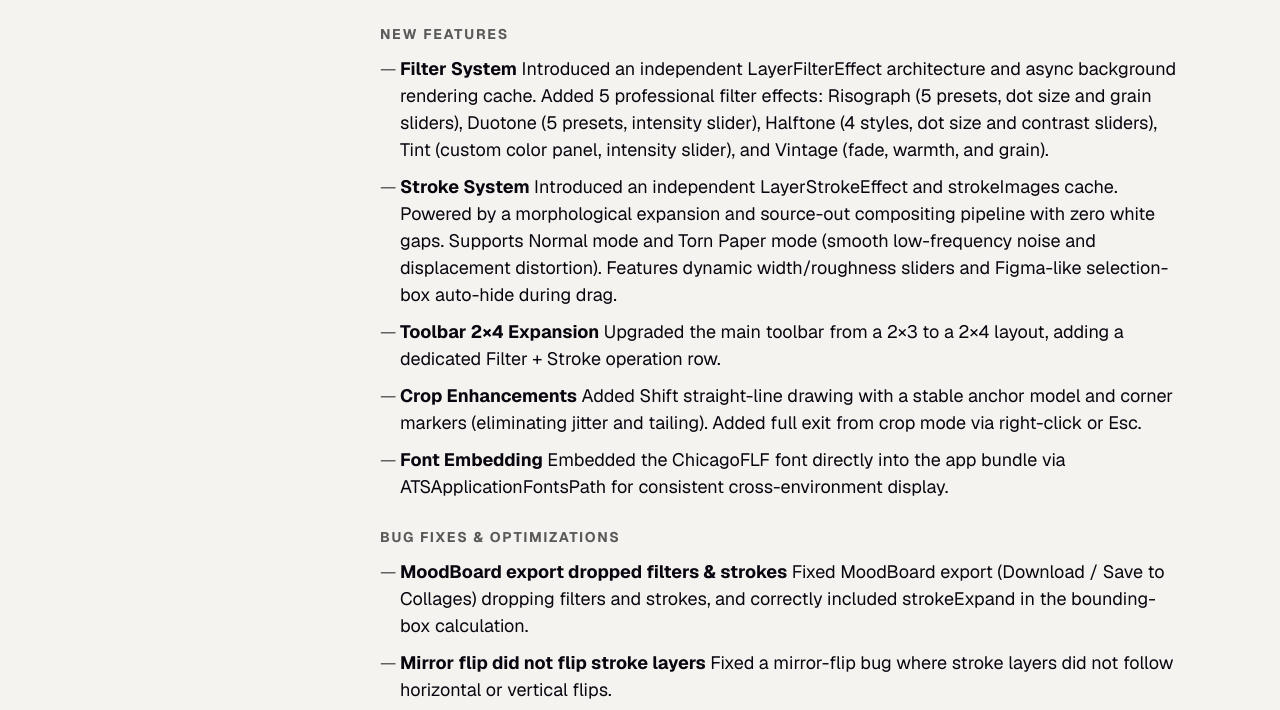
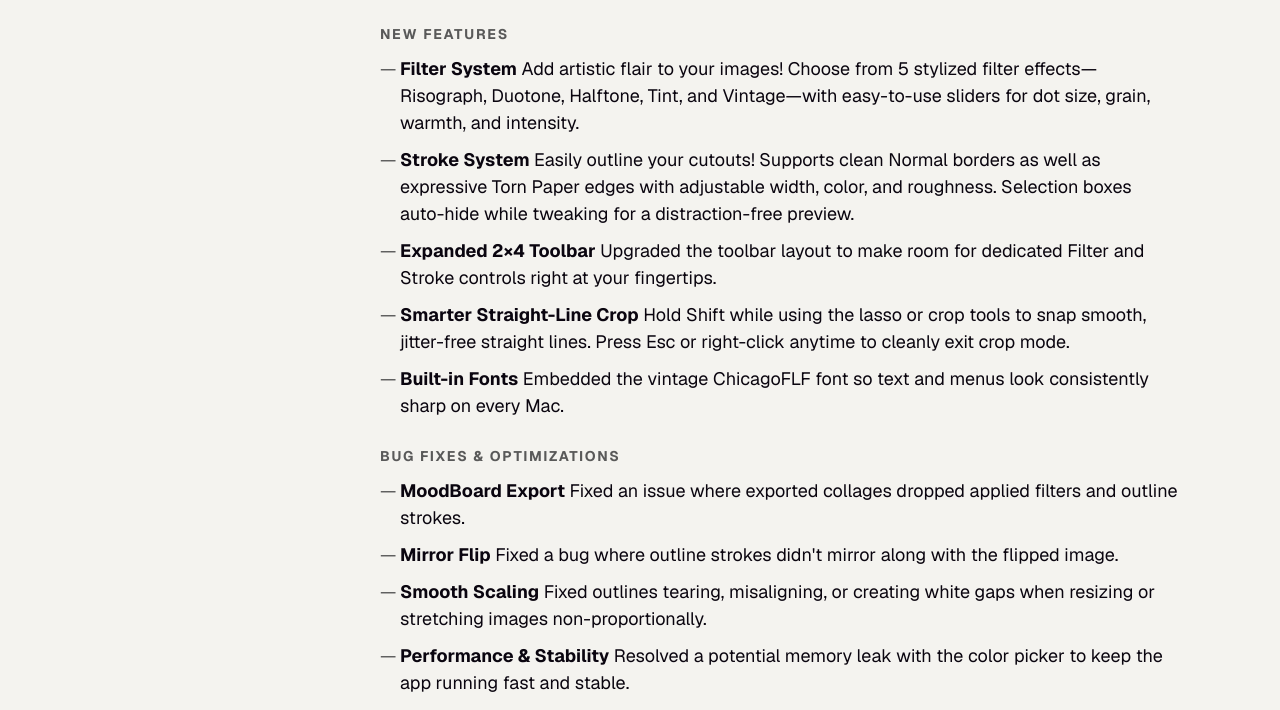
Before and after one commit to aianbooo/whimcut-web, a website: page changelog.html in a window 1280 px wide. Shown: the part 613-1323 px from the top of the page. Drawn offline with nearby package versions, Linux system fonts and the light colour scheme; a web font is replaced by a local one.

Commit message:
docs: 优化 v2.3 changelog 文案，去专业化并提升用户可读性

```diff
--- a/changelog.html
+++ b/changelog.html
@@ -227,43 +227,43 @@
           <ul class="changelog-items">
             <li>
               <strong>Filter System</strong>
-              Introduced an independent LayerFilterEffect architecture and async background rendering cache. Added 5 professional filter effects: Risograph (5 presets, dot size and grain sliders), Duotone (5 presets, intensity slider), Halftone (4 styles, dot size and contrast sliders), Tint (custom color panel, intensity slider), and Vintage (fade, warmth, and grain).
+              Add artistic flair to your images! Choose from 5 stylized filter effects—Risograph, Duotone, Halftone, Tint, and Vintage—with easy-to-use sliders for dot size, grain, warmth, and intensity.
             </li>
             <li>
               <strong>Stroke System</strong>
-              Introduced an independent LayerStrokeEffect and strokeImages cache. Powered by a morphological expansion and source-out compositing pipeline with zero white gaps. Supports Normal mode and Torn Paper mode (smooth low-frequency noise and displacement distortion). Features dynamic width/roughness sliders and Figma-like selection-box auto-hide during drag.
+              Easily outline your cutouts! Supports clean Normal borders as well as expressive Torn Paper edges with adjustable width, color, and roughness. Selection boxes auto-hide while tweaking for a distraction-free preview.
             </li>
             <li>
-              <strong>Toolbar 2×4 Expansion</strong>
-              Upgraded the main toolbar from a 2×3 to a 2×4 layout, adding a dedicated Filter + Stroke operation row.
+              <strong>Expanded 2×4 Toolbar</strong>
+              Upgraded the toolbar layout to make room for dedicated Filter and Stroke controls right at your fingertips.
             </li>
             <li>
-              <strong>Crop Enhancements</strong>
-              Added Shift straight-line drawing with a stable anchor model and corner markers (eliminating jitter and tailing). Added full exit from crop mode via right-click or Esc.
+              <strong>Smarter Straight-Line Crop</strong>
+              Hold Shift while using the lasso or crop tools to snap smooth, jitter-free straight lines. Press Esc or right-click anytime to cleanly exit crop mode.
             </li>
             <li>
-              <strong>Font Embedding</strong>
-              Embedded the ChicagoFLF font directly into the app bundle via ATSApplicationFontsPath for consistent cross-environment display.
+              <strong>Built-in Fonts</strong>
+              Embedded the vintage ChicagoFLF font so text and menus look consistently sharp on every Mac.
             </li>
           </ul>
 
           <p class="changelog-section-label">Bug Fixes &amp; Optimizations</p>
           <ul class="changelog-items">
             <li>
-              <strong>MoodBoard export dropped filters &amp; strokes</strong>
-              Fixed MoodBoard export (Download / Save to Collages) dropping filters and strokes, and correctly included strokeExpand in the bounding-box calculation.
+              <strong>MoodBoard Export</strong>
+              Fixed an issue where exported collages dropped applied filters and outline strokes.
             </li>
             <li>
-              <strong>Mirror flip did not flip stroke layers</strong>
-              Fixed a mirror-flip bug where stroke layers did not follow horizontal or vertical flips.
+              <strong>Mirror Flip</strong>
+              Fixed a bug where outline strokes didn't mirror along with the flipped image.
             </li>
             <li>
-              <strong>Stroke misalignment on scaling / non-uniform stretch</strong>
-              Fixed edge misalignment and white gaps when scaling (including non-uniform stretch) by computing stroke expansion independently per axis (Δx, Δy) and rebuilding the stroke on drag release.
+              <strong>Smooth Scaling</strong>
+              Fixed outlines tearing, misaligning, or creating white gaps when resizing or stretching images non-proportionally.
             </li>
             <li>
-              <strong>NSColorPanel memory leak</strong>
-              Fixed an NSColorPanel memory leak by implementing persistent NotificationCenter observer-token cleanup.
+              <strong>Performance &amp; Stability</strong>
+              Resolved a potential memory leak with the color picker to keep the app running fast and stable.
             </li>
           </ul>
         </div>
```
